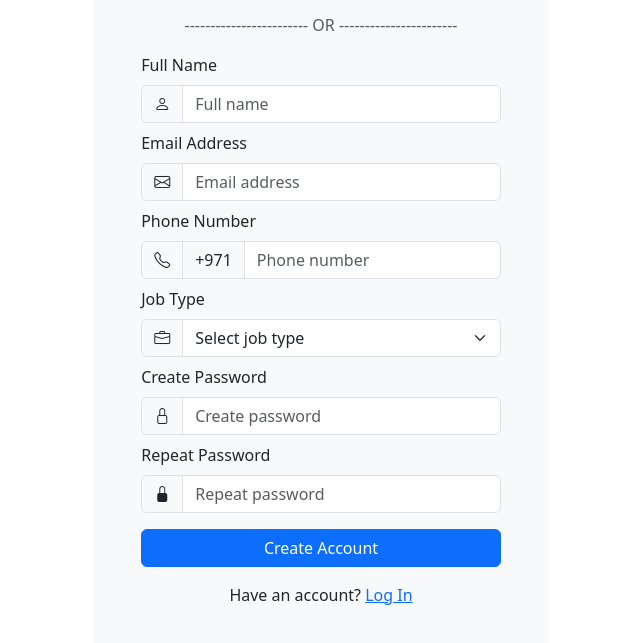
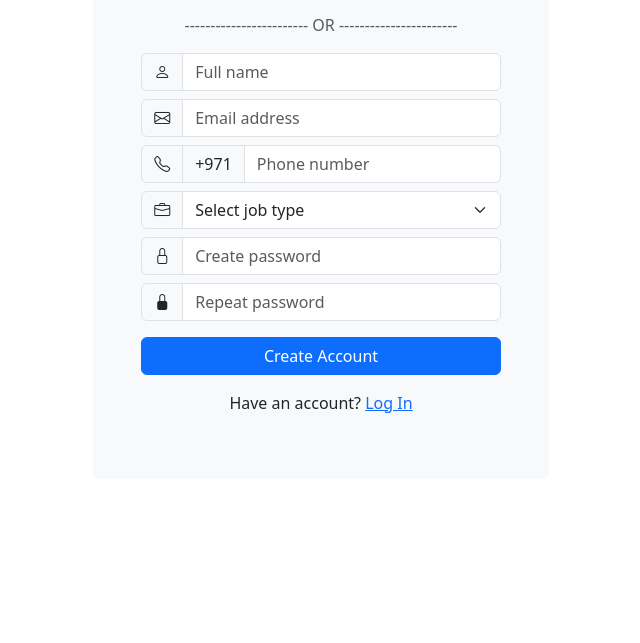
Before and after one commit to Amitsingh999/Bootstrap-Practice-Task, a plain HTML site: page Bootstrap-Task-2/index.html in a window 1280 px wide. Shown: the part 217-860 px from the top of the page, without its empty margins (319-959 px from the left). After the commit the page ends 800 px from the top, so only its background shows below. Drawn offline with nearby package versions, Linux system fonts and the light colour scheme.

Commit message:
code update

```diff
--- a/Bootstrap-Task-2/index.html
+++ b/Bootstrap-Task-2/index.html
@@ -34,7 +34,6 @@
 
                 <form>
                     <div class="mb-2">
-                      <label for="fullname" class="form-label">Full Name</label>
                       <div class="input-group">
                         <span class="input-group-text"><i class="bi bi-person"></i></span>
                         <input type="text" class="form-control" id="fullname" placeholder="Full name" required>
@@ -42,7 +41,6 @@
                     </div>
 
                     <div class="mb-2">
-                      <label for="email" class="form-label">Email Address</label>
                       <div class="input-group">
                         <span class="input-group-text"><i class="bi bi-envelope"></i></span>
                         <input type="email" class="form-control" id="email" placeholder="Email address" required>
@@ -50,7 +48,6 @@
                     </div>
 
                     <div class="mb-2">
-                      <label for="phone" class="form-label">Phone Number</label>
                       <div class="input-group">
                         <span class="input-group-text"><i class="bi bi-telephone"></i></span>
                         <span class="input-group-text">+971</span>
@@ -59,7 +56,6 @@
                     </div>
 
                     <div class="mb-2">
-                      <label for="job" class="form-label">Job Type</label>
                       <div class="input-group">
                         <span class="input-group-text"><i class="bi bi-briefcase"></i></span>
                         <select class="form-select" id="job">
@@ -72,7 +68,6 @@
                     </div>
 
                     <div class="mb-2">
-                      <label for="password" class="form-label">Create Password</label>
                       <div class="input-group">
                         <span class="input-group-text"><i class="bi bi-lock"></i></span>
                         <input type="password" class="form-control" id="password" placeholder="Create password" required>
@@ -80,7 +75,6 @@
                     </div>
 
                     <div class="mb-3">
-                      <label for="repeat-password" class="form-label">Repeat Password</label>
                       <div class="input-group">
                         <span class="input-group-text"><i class="bi bi-lock-fill"></i></span>
                         <input type="password" class="form-control" id="repeat-password" placeholder="Repeat password" required>
```
